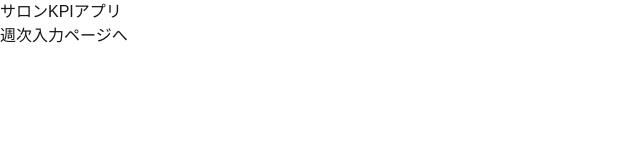
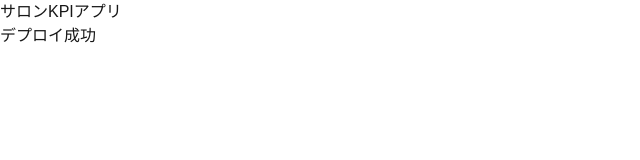
Before and after one commit to koichi050791-afk/salon-app, a Next.js app: page / in a window 1280 px wide. Shown: the top 160 px of the page, without its empty margins (0-640 px from the left). Built offline with nearby package versions, Linux system fonts and the light colour scheme.

Commit message:
fix error check

```diff
--- a/app/page.tsx
+++ b/app/page.tsx
@@ -2,7 +2,7 @@ export default function Home() {
   return (
     <div>
       <h1>サロンKPIアプリ</h1>
-      <a href="/store/1/weekly">週次入力ページへ</a>
+      <p>デプロイ成功</p>
     </div>
   );
 }
```
